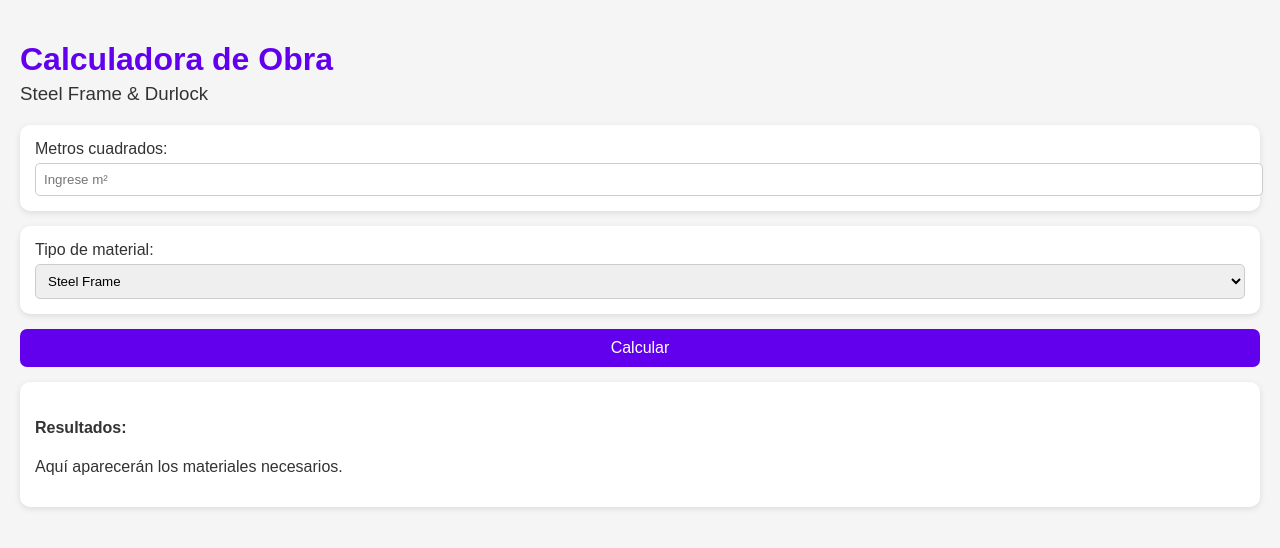
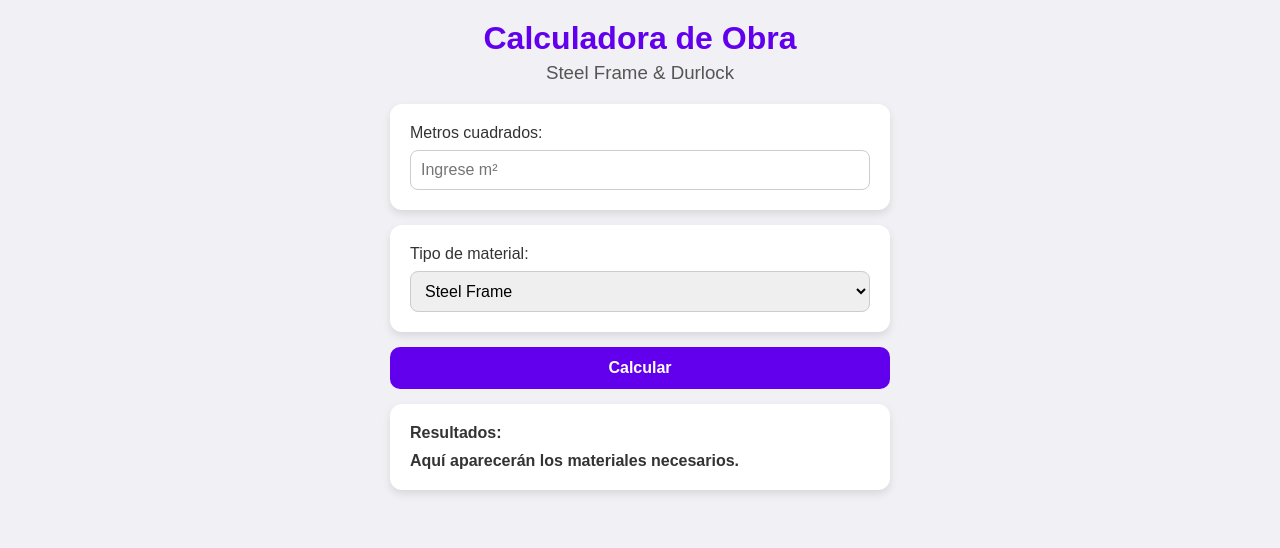
Before and after one commit to DiegoMarin22/Calculadora-de-obra, a plain HTML site: page index.html in a window 1280 px wide. Drawn offline with Linux system fonts and the light colour scheme.

Commit message:
PWA reconstruida completa: cards, inputs, SW definitivo

```diff
--- a/index.html
+++ b/index.html
@@ -4,19 +4,10 @@
 <meta charset="UTF-8">
 <meta name="viewport" content="width=device-width, initial-scale=1.0">
 <title>Calculadora de Obra</title>
-
-  <!-- Manifest -->
+<link rel="stylesheet" href="styles.css">
 <link rel="manifest" href="manifest.json">
 <meta name="theme-color" content="#6200ee">
-  <meta name="description" content="Calcula materiales para Steel Frame y Durlock">
-
-  <!-- iOS PWA -->
-  <meta name="apple-mobile-web-app-capable" content="yes">
-  <meta name="apple-mobile-web-app-status-bar-style" content="black-translucent">
 <link rel="apple-touch-icon" href="icons/Icon-192.png">
-
-  <!-- Estilos -->
-  <link rel="stylesheet" href="styles.css">
 </head>
 <body>
 <header>
@@ -47,7 +38,6 @@
 </main>
 
 <script src="app.js"></script>
-
 <script>
 if ('serviceWorker' in navigator) {
   navigator.serviceWorker.register('service-worker.js')
--- a/styles.css
+++ b/styles.css
@@ -1,53 +1,83 @@
+/* Reset básico */
+* {
+  box-sizing: border-box;
+  margin: 0;
+  padding: 0;
+}
+
 body {
-  font-family: Arial, sans-serif;
-  background-color: #f5f5f5;
+  font-family: 'Arial', sans-serif;
+  background-color: #f0f0f5;
   color: #333;
-  margin: 0;
+  display: flex;
+  flex-direction: column;
+  align-items: center;
   padding: 20px;
 }
 
+header {
+  text-align: center;
+  margin-bottom: 20px;
+}
+
 header h1 {
+  font-size: 2em;
   color: #6200ee;
-  margin-bottom: 5px;
 }
 
 header h3 {
-  margin-top: 0;
   font-weight: normal;
+  color: #555;
+  margin-top: 5px;
 }
 
 main {
+  width: 100%;
+  max-width: 500px;
   display: flex;
   flex-direction: column;
   gap: 15px;
-  margin-top: 20px;
 }
 
 .card {
-  background-color: #fff;
-  padding: 15px;
-  border-radius: 10px;
-  box-shadow: 0 2px 6px rgba(0,0,0,0.1);
+  background: #fff;
+  border-radius: 12px;
+  padding: 20px;
+  box-shadow: 0 4px 8px rgba(0,0,0,0.1);
+  transition: transform 0.2s ease;
+}
+
+.card:hover {
+  transform: translateY(-3px);
 }
 
 input, select {
   width: 100%;
-  padding: 8px;
-  margin-top: 5px;
-  border-radius: 5px;
+  padding: 10px;
+  margin-top: 8px;
+  border-radius: 8px;
   border: 1px solid #ccc;
+  font-size: 16px;
 }
 
 button {
-  padding: 10px;
+  padding: 12px;
   background-color: #6200ee;
   color: #fff;
   border: none;
-  border-radius: 7px;
+  border-radius: 10px;
+  font-size: 16px;
+  font-weight: bold;
   cursor: pointer;
-  font-size: 16px;
+  transition: background 0.3s ease;
 }
 
 button:hover {
   background-color: #4500bb;
 }
+
+#resultado {
+  font-weight: bold;
+  color: #333;
+  margin-top: 10px;
+}
```
Lines whose indentation alone changed are shown as unchanged.
